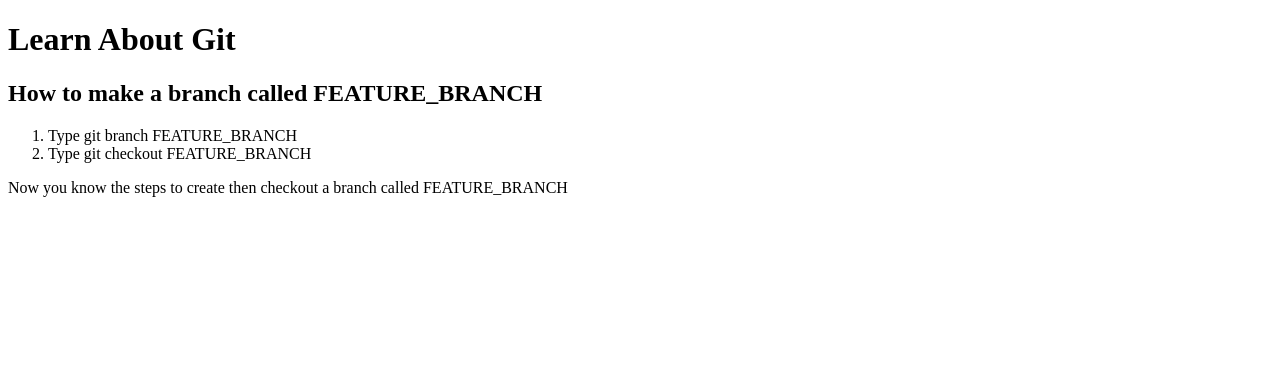
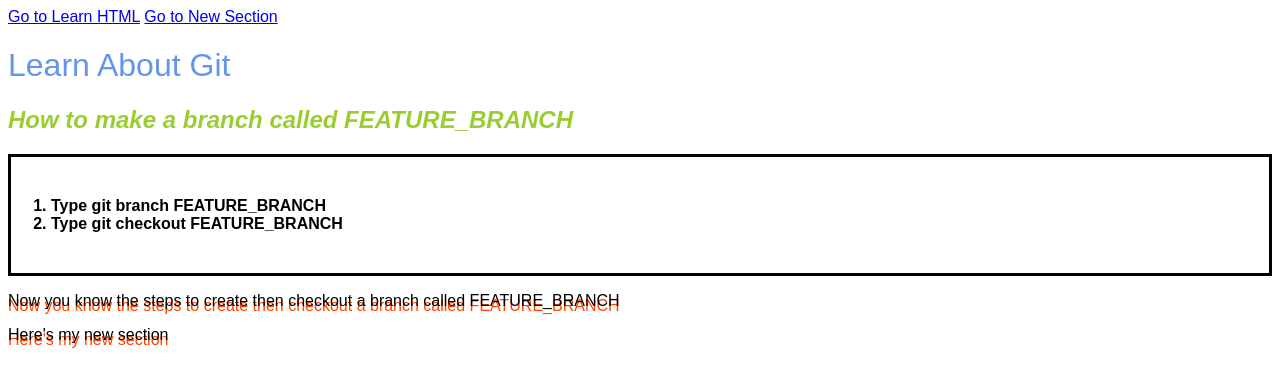
Before and after one commit to MorganHaworth/First-Repository, a plain HTML site: page index.html in a window 1280 px wide. Drawn offline with Linux system fonts and the light colour scheme.

Commit message:
Added styling and a new page

```diff
--- a/index.html
+++ b/index.html
@@ -2,8 +2,11 @@
 <html>
     <head>
         <title>Site Title</title>
+        <link rel="stylesheet" href="style.css">
     </head>
     <body>
+        <a href="learnhtml.html">Go to Learn HTML</a>
+        <a href="#new-section">Go to New Section</a>
         <h1>Learn About Git</h1>
         <h2>How to make a branch called FEATURE_BRANCH</h2>
         <ol>
@@ -11,5 +14,6 @@
             <li>Type git checkout FEATURE_BRANCH</li>
         </ol>
         <p>Now you know the steps to create then checkout a branch called FEATURE_BRANCH</p>
+        <p id="new-section">Here's my new section</p>
     </body>
 </html>
--- /dev/null
+++ b/style.css
@@ -0,0 +1,26 @@
+h1 {
+    color: cornflowerblue;
+    font-weight: normal;
+}
+
+ol {
+    border: 3px solid black;
+    padding: 40px;
+}
+
+h2 {
+    font-style: italic;
+    color: yellowgreen;
+}
+
+body {
+    font-family: sans-serif;
+}
+
+li {
+    font-weight: bold;
+}
+
+p {
+    text-shadow: 0px 5px orangered;
+}
```
Also changed, not shown: learnhtml.html (added).
